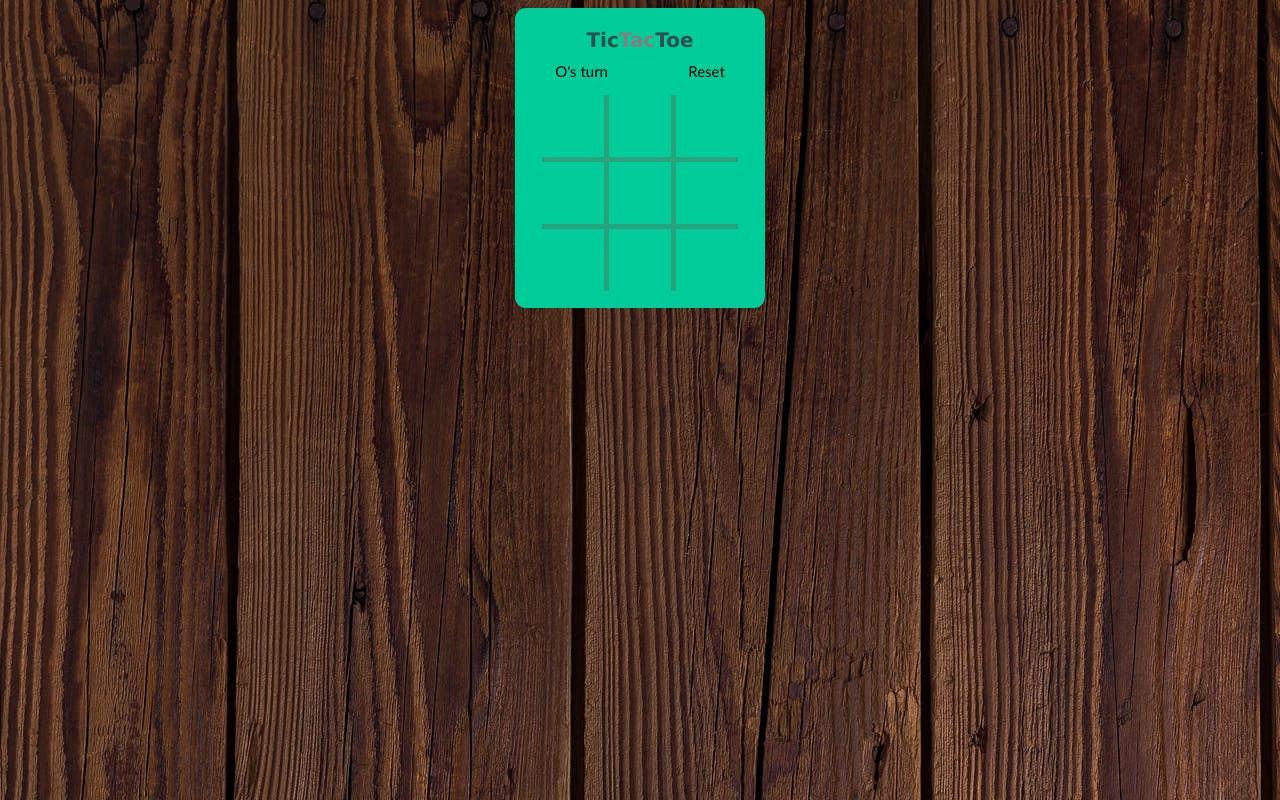
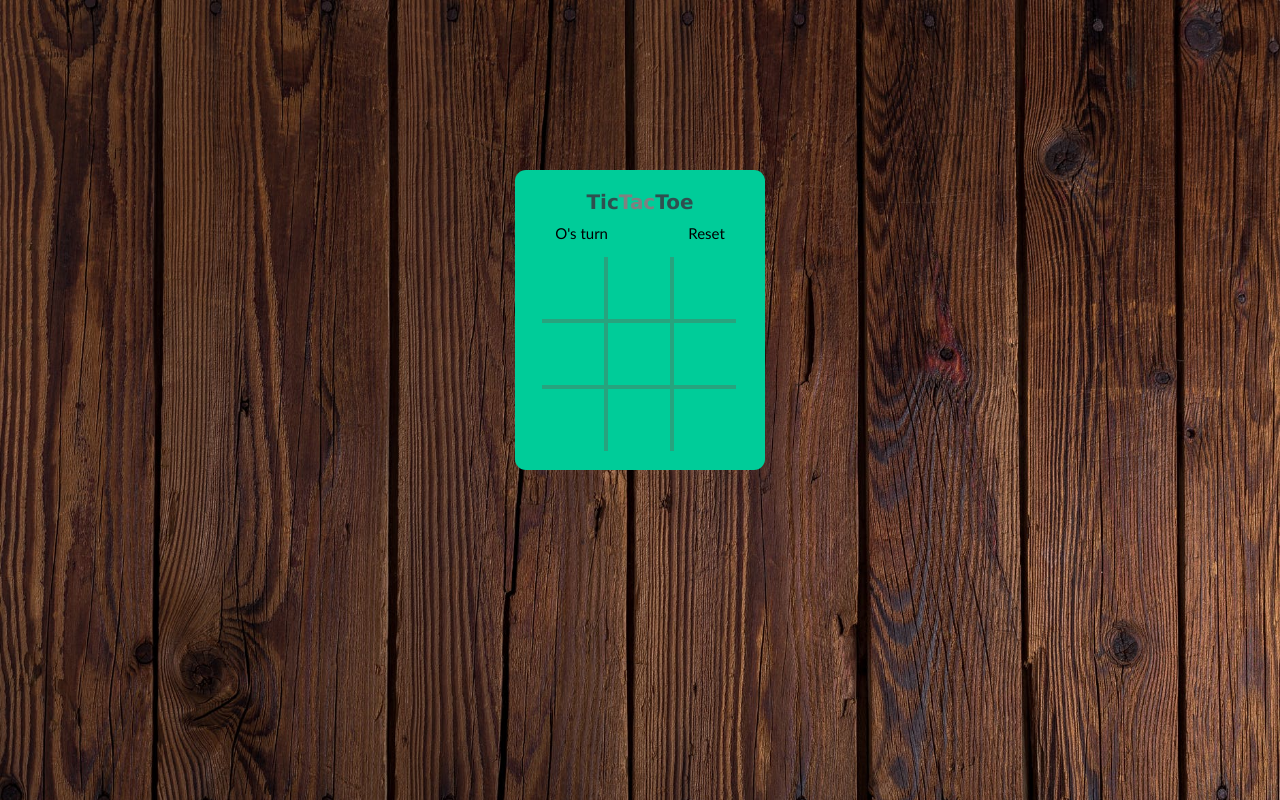
Before and after one commit to sachin2803/TicTacToe, a plain HTML site: page index.html in a window 1280 px wide. Drawn offline with Linux system fonts and the light colour scheme.

Commit message:
Update style.css

```diff
--- a/style.css
+++ b/style.css
@@ -1,12 +1,18 @@
 body {
-  background-image: url('bgimage.jpeg');
+    background-image: url('bgimage.jpeg');
+    background-attachment: fixed;
+    background-size: cover;
 }
 
 #box {
+    position: fixed;
+    top: 40%;
+    bottom: 60%;
+    left: 50%;
+    transform: translate(-50%, -50%);
     width : 250px;
     height : 300px;
     background-color : #00cc99;
-    margin : auto;
     border-radius : 11px;
 }
 
@@ -40,7 +46,7 @@ body {
     grid-template-rows: 62px 62px 62px;
     grid-template-columns: 62px 62px 62px;
     background-color: #27a37e;
-    grid-gap : 5px;
+    grid-gap : 4px;
 
 }
 
@@ -50,6 +56,9 @@ body {
     justify-content: center;
     background-color: #00cc99;
     font-family : 'Lucida sans';
+}
+.cell:active {
+    background: #27a37e;
 }
 
 .X::before {
@@ -67,5 +76,5 @@ body {
     text-align: center;
     font-size: 25px;
     font-family: 'Lucida Sans', sans-serif;
-    color: rgb(172, 27, 27);
+    color: rgb(236, 129, 129);
 }
```
